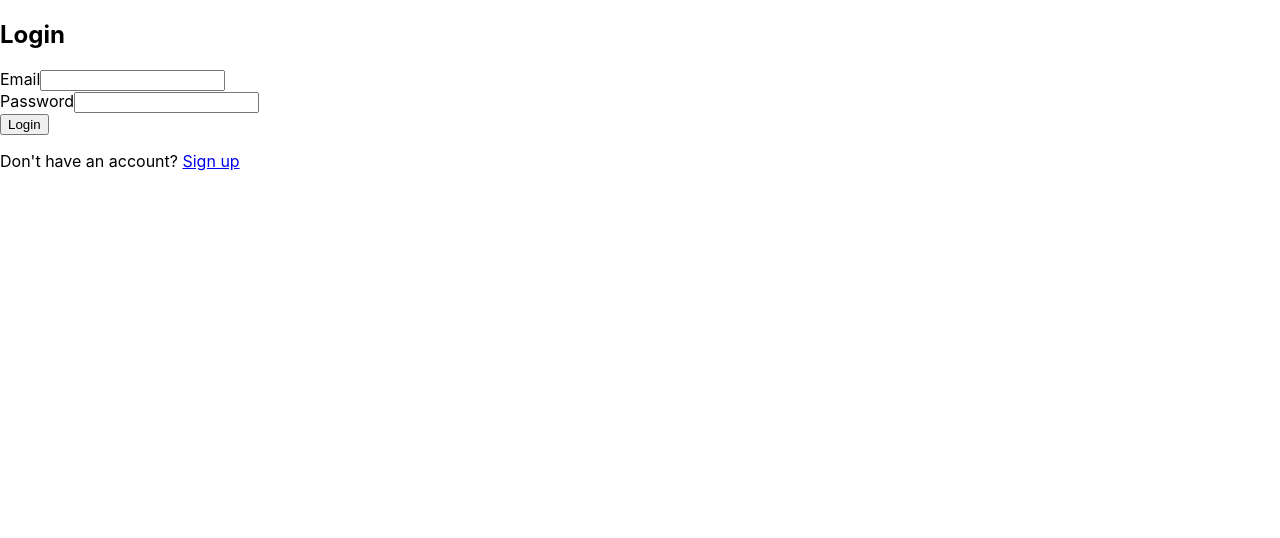
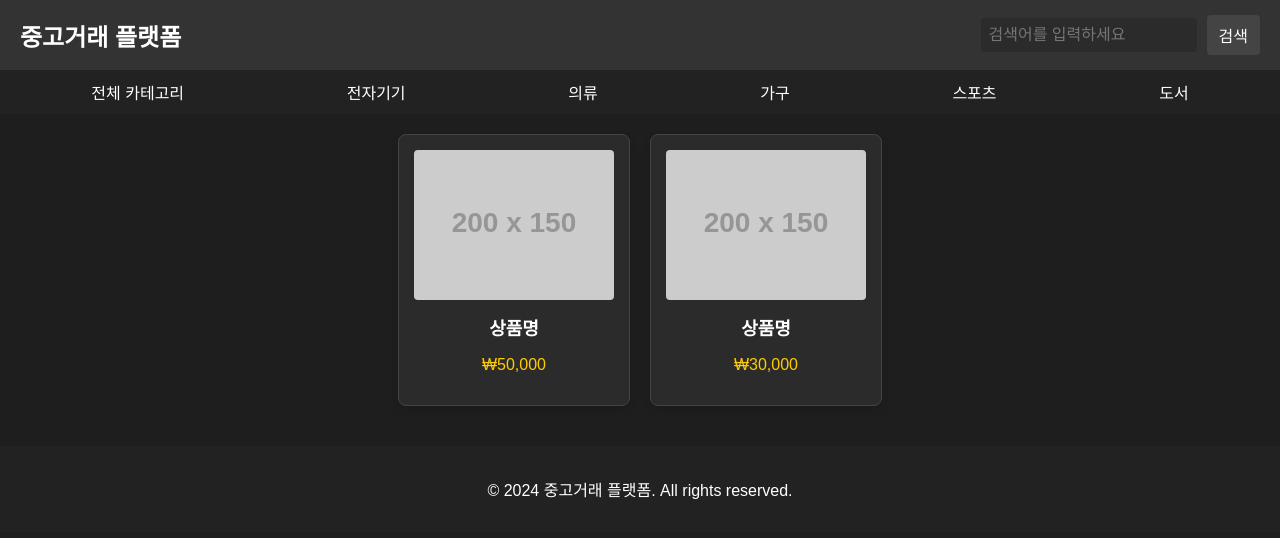
Before and after one commit to CEDB2024/Joonggonara, a React (Create React App) app in the folder joongo/src/main/frontend/: page /main in a window 1280 px wide. Before the commit this address led to /login. Shown: the top 538 px of the page. Built offline with nearby package versions, Linux system fonts and the light colour scheme.

Commit message:
feat: 메인 페이지 (임시) 추가

```diff
--- a/joongo/src/main/frontend/src/App.js
+++ b/joongo/src/main/frontend/src/App.js
@@ -3,7 +3,7 @@ import { BrowserRouter as Router, Routes, Route, Navigate } from "react-router-d
 import Login from "./components/login";
 import Register from "./components/register";
 import PrivateRoute from "./components/privaterouter";
-
+import MainPage from "./components/page/MainPage";
 
 function App() {
   return (
@@ -14,7 +14,7 @@ function App() {
         {/* 로그인 및 회원가입은 누구나 접근 가능 */}
         <Route path="/login" element={<Login />} />
         <Route path="/register" element={<Register />} />
-
+        <Route path="/main" element={<MainPage/>}/>
         {/* 메인 페이지는 인증된 사용자만 접근 가능 */}
         <Route
           path="/main"
--- /dev/null
+++ b/joongo/src/main/frontend/src/components/page/MainPage.css
@@ -0,0 +1,116 @@
+body {
+    margin: 0;
+    padding: 0;
+    font-family: Arial, sans-serif;
+    box-sizing: border-box;
+    background-color: #1e1e1e;
+    color: #ffffff;
+}
+
+.main-page {
+    min-height: 100vh;
+}
+
+.header {
+    background-color: #333333;
+    color: white;
+    padding: 15px 20px;
+    display: flex;
+    justify-content: space-between;
+    align-items: center;
+}
+
+.header h1 {
+    margin: 0;
+    font-size: 24px;
+}
+
+.search-bar {
+    display: flex;
+    align-items: center;
+    gap: 10px;
+}
+
+.search-bar input[type="text"] {
+    padding: 8px;
+    font-size: 16px;
+    border: none;
+    border-radius: 4px;
+    width: 200px;
+    background-color: #2b2b2b;
+    color: white;
+}
+
+.search-bar button {
+    padding: 8px 12px;
+    font-size: 16px;
+    background-color: #444444;
+    color: white;
+    border: none;
+    border-radius: 4px;
+    cursor: pointer;
+}
+
+.nav {
+    background-color: #222222;
+    color: white;
+    padding: 10px;
+    display: flex;
+    justify-content: space-around;
+}
+
+.nav a {
+    color: white;
+    text-decoration: none;
+    font-size: 16px;
+}
+
+.container {
+    padding: 20px;
+    display: flex;
+    flex-wrap: wrap;
+    gap: 20px;
+    justify-content: center;
+}
+
+.product-card {
+    background-color: #2b2b2b;
+    border: 1px solid #444444;
+    border-radius: 8px;
+    width: 200px;
+    padding: 15px;
+    text-align: center;
+    box-shadow: 0 4px 8px rgba(0, 0, 0, 0.1);
+    transition: box-shadow 0.3s ease;
+}
+
+.product-card:hover {
+    box-shadow: 0 8px 16px rgba(0, 0, 0, 0.3);
+}
+
+.product-image {
+    width: 100%;
+    height: 150px;
+    object-fit: cover;
+    border-radius: 4px;
+    margin-bottom: 10px;
+}
+
+.product-name {
+    font-size: 18px;
+    margin: 0 0 5px;
+    color: #ffffff;
+}
+
+.product-price {
+    font-size: 16px;
+    color: #ffcc00;
+}
+
+.footer {
+    background-color: #222222;
+    color: white;
+    text-align: center;
+    padding: 15px;
+    margin-top: 20px;
+}
--- /dev/null
+++ b/joongo/src/main/frontend/src/components/page/MainPage.js
@@ -0,0 +1,52 @@
+import React from "react";
+import "./MainPage.css";
+
+const MainPage = () => {
+    return (
+        <div className="main-page">
+            <header className="header">
+                <h1>중고거래 플랫폼</h1>
+                <div className="search-bar">
+                    <input type="text" placeholder="검색어를 입력하세요" />
+                    <button>검색</button>
+                </div>
+            </header>
+
+            <nav className="nav">
+                <a href="#">전체 카테고리</a>
+                <a href="#">전자기기</a>
+                <a href="#">의류</a>
+                <a href="#">가구</a>
+                <a href="#">스포츠</a>
+                <a href="#">도서</a>
+            </nav>
+
+            <div className="container">
+                <div className="product-card">
+                    <img
+                        src="https://via.placeholder.com/200x150"
+                        alt="상품 이미지"
+                        className="product-image"
+                    />
+                    <h2 className="product-name">상품명</h2>
+                    <p className="product-price">₩50,000</p>
+                </div>
+                <div className="product-card">
+                    <img
+                        src="https://via.placeholder.com/200x150"
+                        alt="상품 이미지"
+                        className="product-image"
+                    />
+                    <h2 className="product-name">상품명</h2>
+                    <p className="product-price">₩30,000</p>
+                </div>
+            </div>
+
+            <footer className="footer">
+                <p>&copy; 2024 중고거래 플랫폼. All rights reserved.</p>
+            </footer>
+        </div>
+    );
+};
+
+export default MainPage;
```
Also changed, not shown: 1 other file (tests, documents, lock files or other folders).
